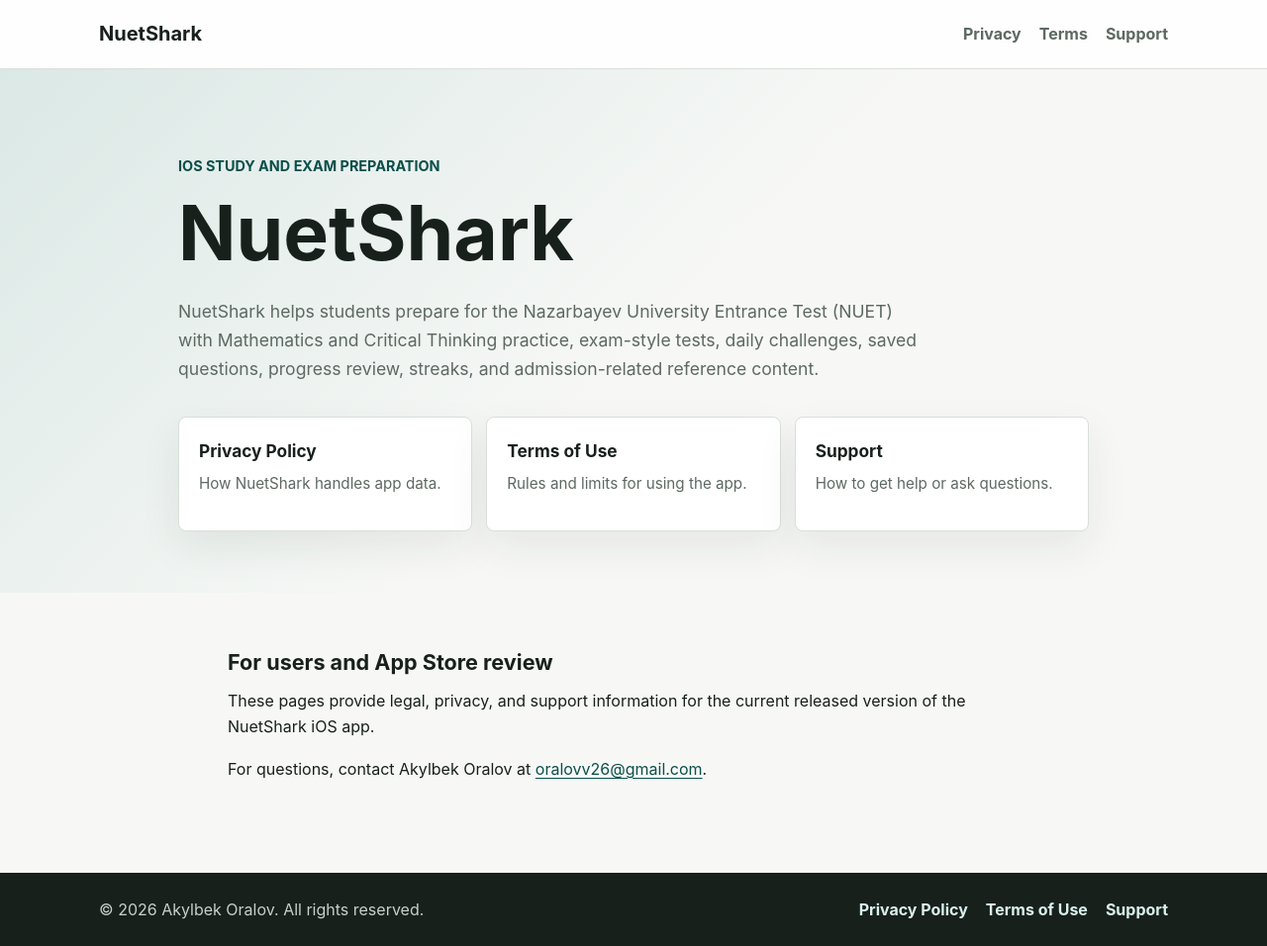
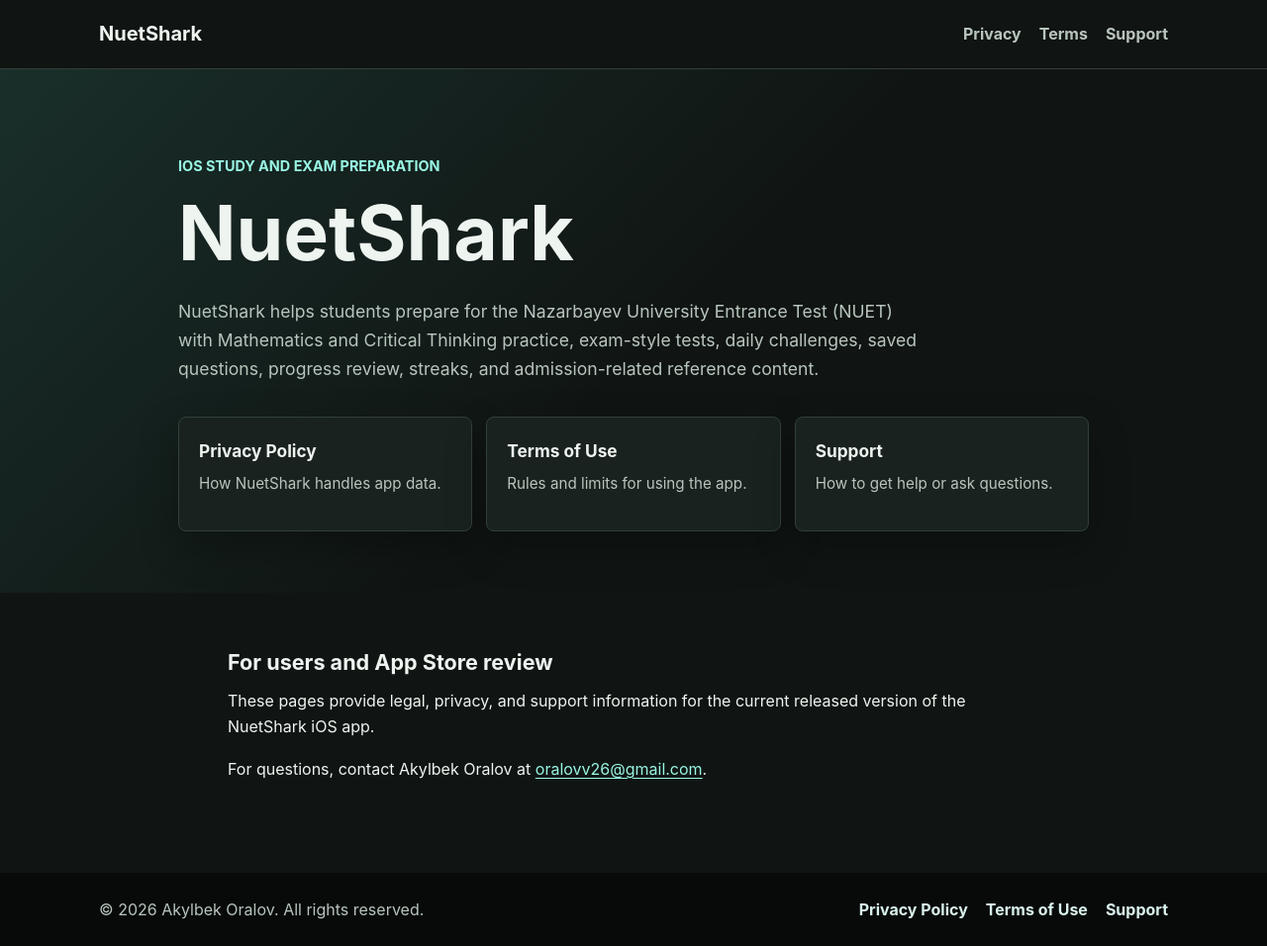
Before and after one commit to AkylbekOralov/nuet-shark-policy, a plain HTML site: page index.html in a window 1280 px wide. Shown: the whole page at 99% size. Drawn offline with Linux system fonts and the dark colour scheme.

Commit message:
Add automatic dark mode

```diff
--- a/styles.css
+++ b/styles.css
@@ -15,7 +15,7 @@
 }
 
 html {
-  color-scheme: light;
+  color-scheme: light dark;
 }
 
 body {
@@ -246,3 +246,35 @@ li + li {
     padding: 58px 0 76px;
   }
 }
+
+@media (prefers-color-scheme: dark) {
+  :root {
+    --bg: #101513;
+    --surface: #19221f;
+    --text: #eef4ef;
+    --muted: #b8c5bd;
+    --border: #324039;
+    --accent: #5eead4;
+    --accent-dark: #99f6e4;
+    --accent-soft: #14352f;
+    --shadow: 0 16px 40px rgba(0, 0, 0, 0.28);
+  }
+
+  .site-header {
+    background: rgba(16, 21, 19, 0.94);
+  }
+
+  .hero {
+    background:
+      linear-gradient(135deg, rgba(94, 234, 212, 0.12), rgba(16, 21, 19, 0) 52%),
+      var(--bg);
+  }
+
+  .site-footer {
+    background: #070a09;
+  }
+
+  .site-footer p {
+    color: #b8c5bd;
+  }
+}
```
